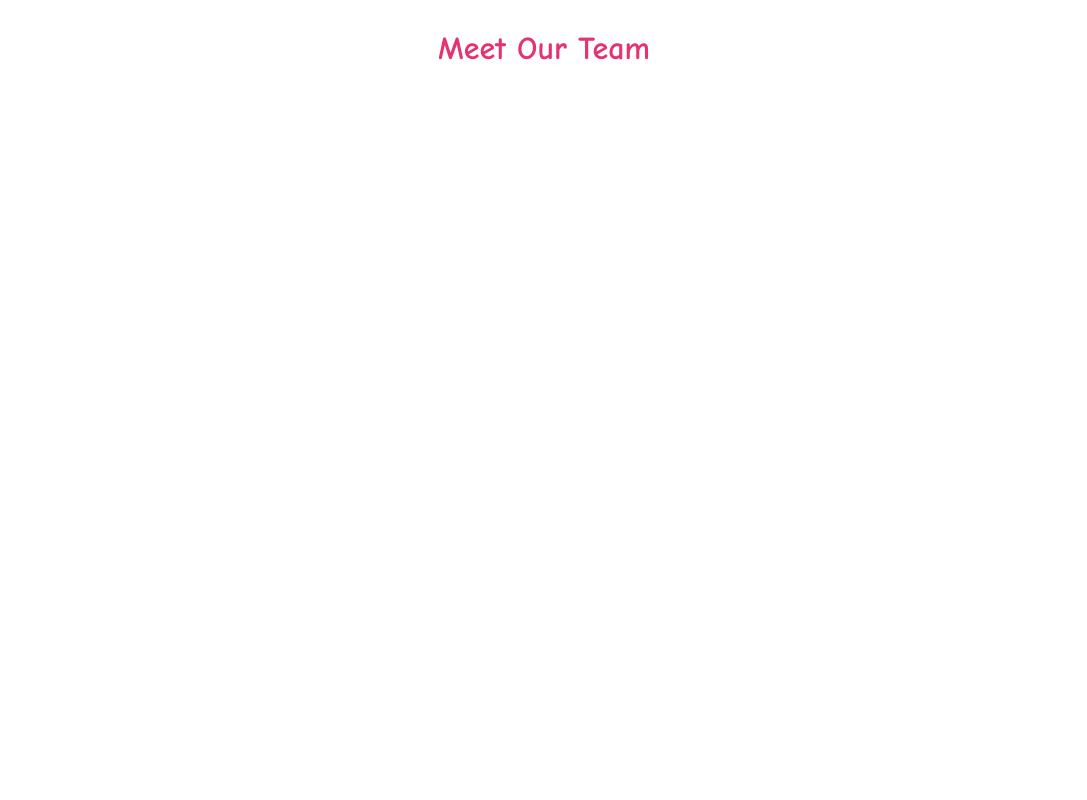
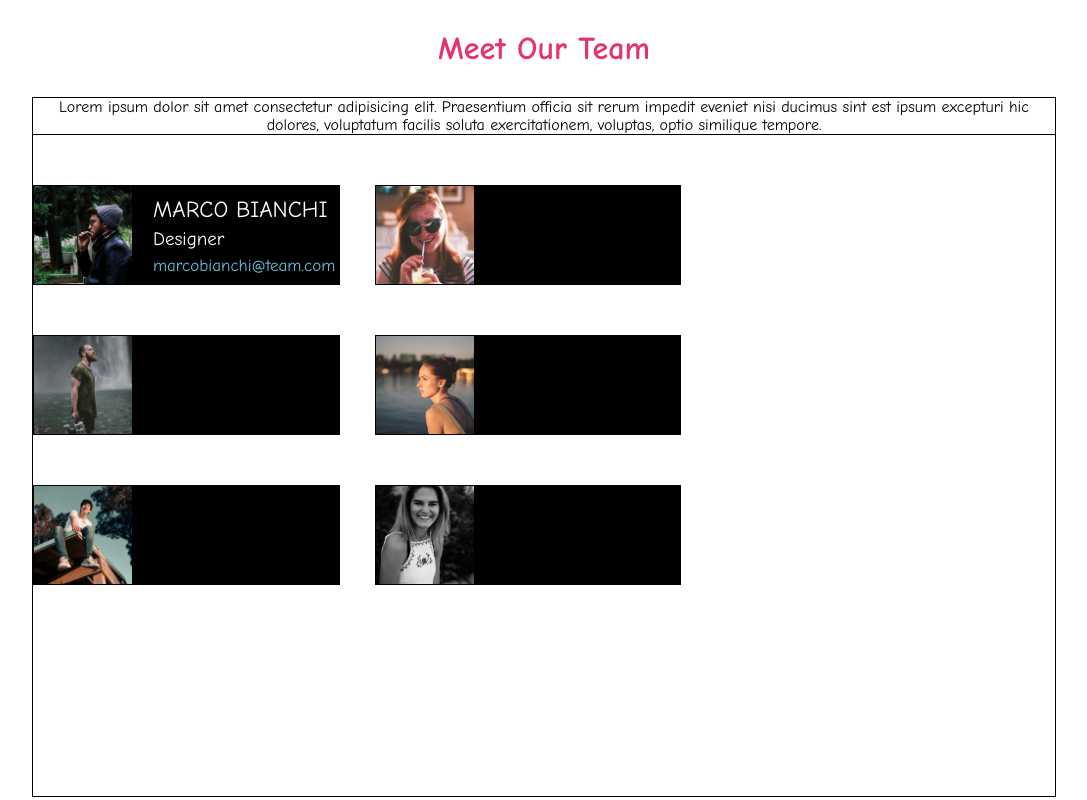
Before and after one commit to TeoFanta99/html-css-float-cards, a plain HTML site: page index.html in a window 1280 px wide. Shown: the whole page, without its empty margins (96-1183 px from the left). Drawn offline with Linux system fonts and the light colour scheme.

Commit message:
completata card + aggiunta effetti

```diff
--- a/index.html
+++ b/index.html
@@ -19,7 +19,46 @@
     </header>
 
     <!-- main -->
+    <main>
 
+        <section id="line-top">
+            <p>
+                Lorem ipsum dolor sit amet consectetur adipisicing elit. Praesentium officia sit rerum impedit eveniet nisi ducimus sint est ipsum excepturi hic dolores, voluptatum facilis soluta exercitationem, voluptas, optio similique tempore.
+            </p>
+        </section>
+
+        <section id="cards-container">
+
+            <div class="card">
+                <img class="picture" src="img/male1.png" alt="marco bianchi">
+                <span class="name">MARCO BIANCHI</span>
+                <span class="role">Designer</span>
+                <span class="email">marcobianchi@team.com</span>
+            </div>
+
+            <div class="card">
+                <img class="picture" src="img/female1.png" alt="laura rossi">
+            </div>
+
+            <div class="card">
+                <img class="picture" src="img/male2.png" alt="giorgio verdi">
+            </div>
+
+            <div class="card">
+                <img class="picture" src="img/female2.png" alt="marta ipsum">
+            </div>
+
+            <div class="card">
+                <img class="picture" src="img/male3.png" alt="roberto lorem">
+            </div>
+
+            <div class="card">
+                <img class="picture" src="img/female3.png" alt="daniela amet">
+            </div>
+
+        </section>
+
+    </main>
 
 </body>
 </html>
--- a/style.css
+++ b/style.css
@@ -20,3 +20,88 @@ h1 {
 
 
 /* stili main */
+main {
+    height: 700px;
+    width: 80%;
+    margin: auto;
+    border: 1px solid black;
+}
+
+#line-top {
+    text-align: center;
+    border-bottom: 1px solid black;
+}
+
+#cards-container {
+    width: 100%;
+}
+
+.card {
+    background-color: black;
+    height: 100px;
+    width: 30%;
+    margin-top: 50px;
+    border: 1px solid black;
+    float: left;
+    margin-right: 35px
+}
+
+.picture {
+    height: 98px;
+    width: 98px;
+    float: left;
+}
+
+.name {
+    font-size: 23px;
+    color: white;
+    margin-left: 21px;
+    margin-top: 10px;
+    display: inline-block;
+}
+
+.role {
+    font-size: 19px;
+    color: white;
+    margin-left: 21px;
+    margin-top: 5px;
+    display: inline-block;
+}
+
+.email {
+    font-size: 17px;
+    color: #68C0DF;
+    margin-left: 21px;
+    font-weight: lighter;
+    display: inline-block;
+    margin-top: 6px;
+}
+
+
+
+
+/* effetti speciali */
+.card:active {
+    border: 1px solid yellow;
+}
+
+
+.picture:active {
+    border: 4px solid white;
+}
+
+
+.name:hover {
+    color: red;
+}
+
+
+.role:hover {
+    color: rgb(83, 204, 83);
+}
+
+
+.email:hover {
+    color: rgb(25, 93, 219);
+    text-decoration: underline;
+}
```
